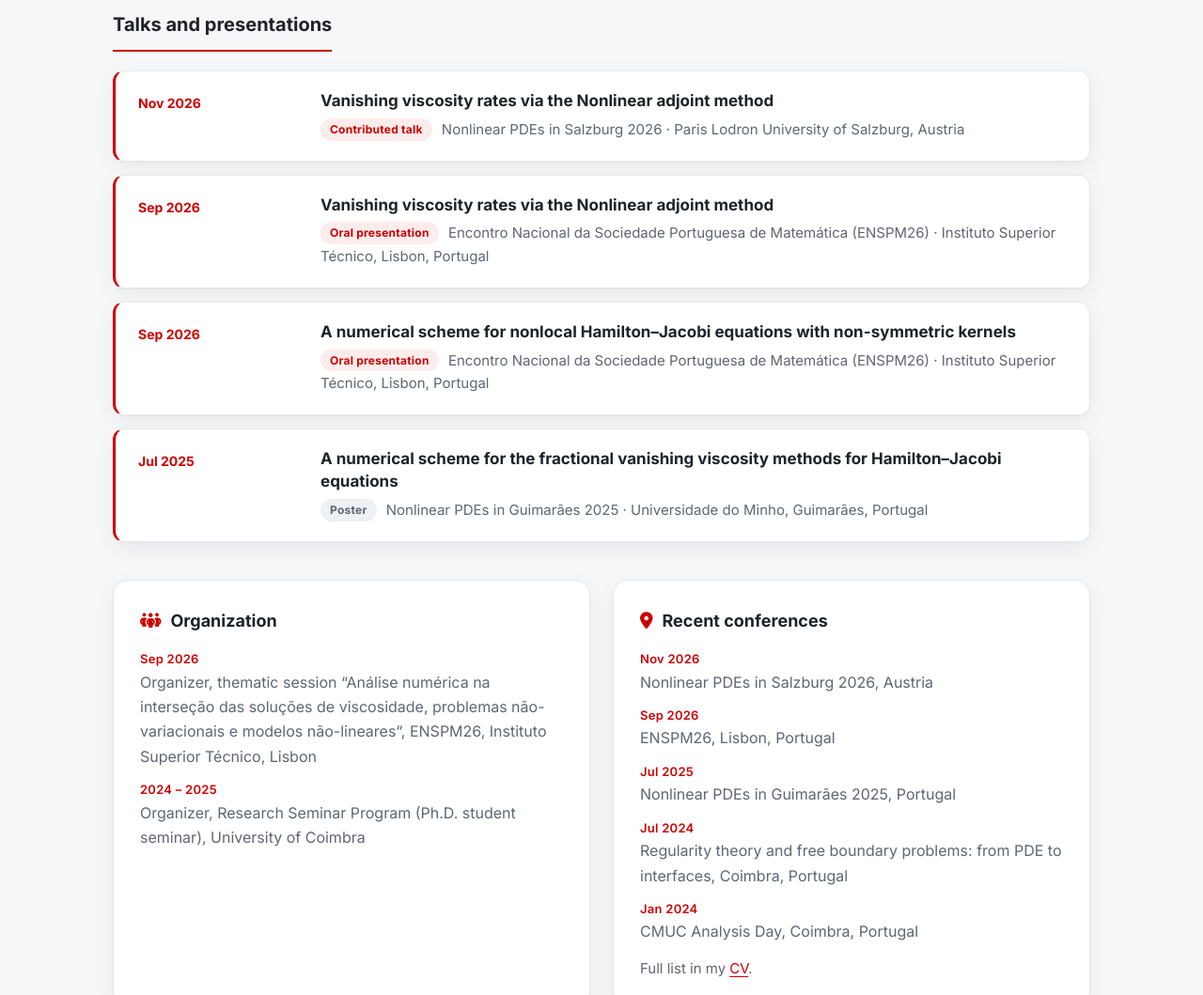
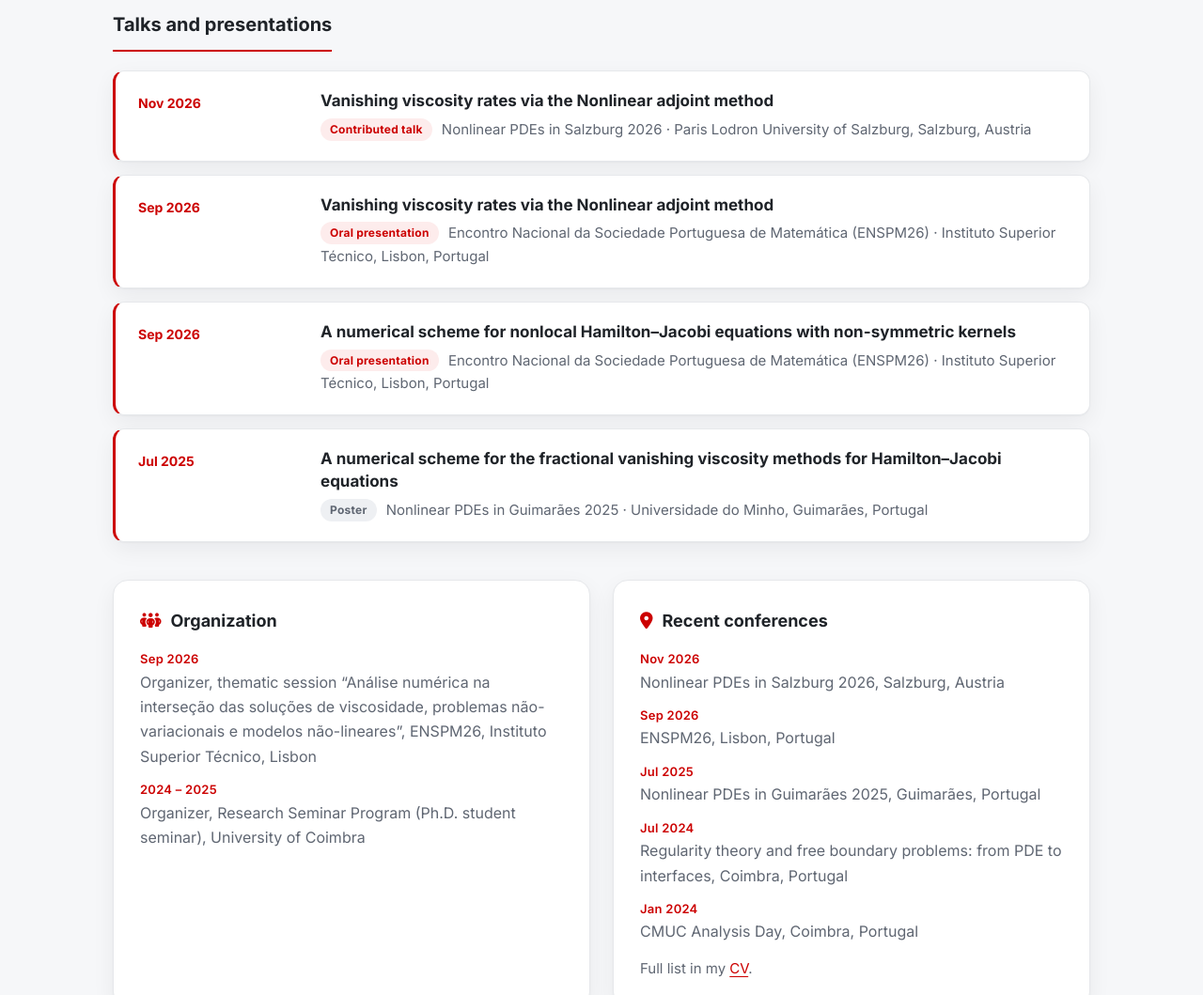
Before and after one commit to Ortenilton/site, a plain HTML site: page index.html in a window 1280 px wide. Shown: the part 3200-4259 px from the top of the page at 94% size. Drawn offline with Linux system fonts and the light colour scheme; some icons are missing.

Commit message:
Add missing city names for Salzburg and Guimarães events
Co-Authored-By: Claude Opus 5.5 <noreply@anthropic.com>
Claude-Session: https://claude.ai/code/session_01VfBcgDrWvh4yD8iQoTuzDu

```diff
--- a/index.html
+++ b/index.html
@@ -133,7 +133,7 @@
             <span class="date">Nov 2026</span>
             <div>
               <p class="item-title">Vanishing viscosity rates via the Nonlinear adjoint method</p>
-              <p class="item-meta"><span class="badge">Contributed talk</span> Nonlinear PDEs in Salzburg 2026 · Paris Lodron University of Salzburg, Austria</p>
+              <p class="item-meta"><span class="badge">Contributed talk</span> Nonlinear PDEs in Salzburg 2026 · Paris Lodron University of Salzburg, Salzburg, Austria</p>
             </div>
           </li>
           <li class="reveal">
@@ -170,9 +170,9 @@
           <article class="card reveal">
             <h3><i class="fa-solid fa-location-dot" aria-hidden="true"></i> Recent conferences</h3>
             <ul class="plain-list dated">
-              <li><span class="date">Nov 2026</span> Nonlinear PDEs in Salzburg 2026, Austria</li>
+              <li><span class="date">Nov 2026</span> Nonlinear PDEs in Salzburg 2026, Salzburg, Austria</li>
               <li><span class="date">Sep 2026</span> ENSPM26, Lisbon, Portugal</li>
-              <li><span class="date">Jul 2025</span> Nonlinear PDEs in Guimarães 2025, Portugal</li>
+              <li><span class="date">Jul 2025</span> Nonlinear PDEs in Guimarães 2025, Guimarães, Portugal</li>
               <li><span class="date">Jul 2024</span> Regularity theory and free boundary problems: from PDE to interfaces, Coimbra, Portugal</li>
               <li><span class="date">Jan 2024</span> CMUC Analysis Day, Coimbra, Portugal</li>
             </ul>
```
